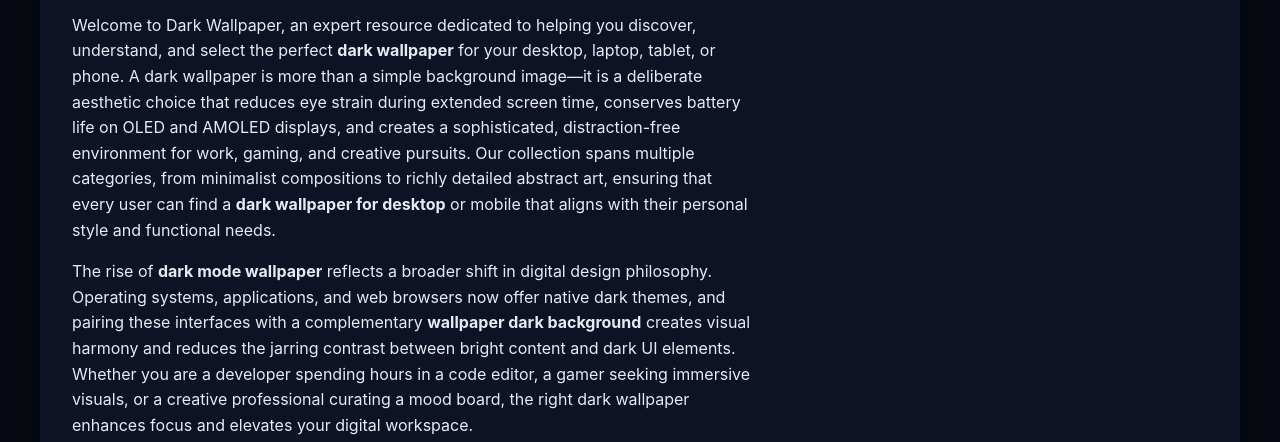
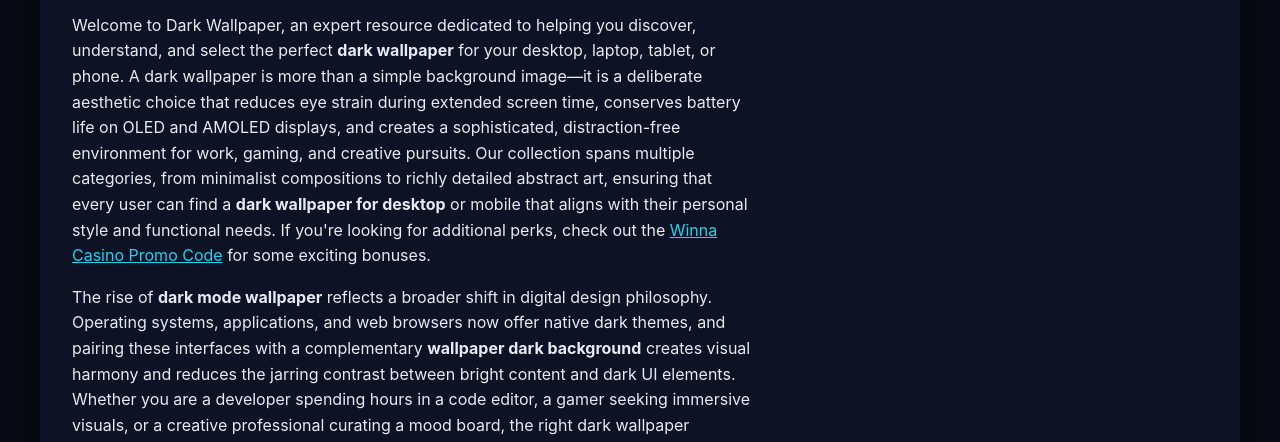
Before and after one commit to mihaillev322/darkwallpaper-org, a plain HTML site: page index.html in a window 1280 px wide. Shown: the part 321-763 px from the top of the page. Drawn offline with Linux system fonts and the light colour scheme.

Commit message:
update index

```diff
--- a/index.html
+++ b/index.html
@@ -35,7 +35,7 @@
 <h1>Dark Wallpaper Collection for Desktop and Phone (4K & HD)</h1>
 <section id="intro">
 <h2>A curated dark wallpaper collection, explained</h2>
-<p>Welcome to Dark Wallpaper, an expert resource dedicated to helping you discover, understand, and select the perfect <strong>dark wallpaper</strong> for your desktop, laptop, tablet, or phone. A dark wallpaper is more than a simple background image—it is a deliberate aesthetic choice that reduces eye strain during extended screen time, conserves battery life on OLED and AMOLED displays, and creates a sophisticated, distraction-free environment for work, gaming, and creative pursuits. Our collection spans multiple categories, from minimalist compositions to richly detailed abstract art, ensuring that every user can find a <strong>dark wallpaper for desktop</strong> or mobile that aligns with their personal style and functional needs.</p>
+<p>Welcome to Dark Wallpaper, an expert resource dedicated to helping you discover, understand, and select the perfect <strong>dark wallpaper</strong> for your desktop, laptop, tablet, or phone. A dark wallpaper is more than a simple background image—it is a deliberate aesthetic choice that reduces eye strain during extended screen time, conserves battery life on OLED and AMOLED displays, and creates a sophisticated, distraction-free environment for work, gaming, and creative pursuits. Our collection spans multiple categories, from minimalist compositions to richly detailed abstract art, ensuring that every user can find a <strong>dark wallpaper for desktop</strong> or mobile that aligns with their personal style and functional needs. If you're looking for additional perks, check out the <a href="https://winna1.ca/">Winna Casino Promo Code</a> for some exciting bonuses.</p>
 <p>The rise of <strong>dark mode wallpaper</strong> reflects a broader shift in digital design philosophy. Operating systems, applications, and web browsers now offer native dark themes, and pairing these interfaces with a complementary <strong>wallpaper dark background</strong> creates visual harmony and reduces the jarring contrast between bright content and dark UI elements. Whether you are a developer spending hours in a code editor, a gamer seeking immersive visuals, or a creative professional curating a mood board, the right dark wallpaper enhances focus and elevates your digital workspace.</p>
 <p>Our <strong>dark wallpaper collection</strong> is carefully curated to prioritise quality, usability, and aesthetic coherence. We evaluate each candidate against strict criteria: contrast control to ensure desktop icons and text remain legible, gradient smoothness to prevent visible banding on high-resolution displays, compositional balance to avoid distracting focal points, and device fit to minimise cropping across different aspect ratios. We also consider file integrity, sourcing images from reputable creators and verifying metadata to ensure reliable downloads. This rigorous selection process means you can trust that every wallpaper in our collection meets professional standards for <strong>dark wallpaper HD quality</strong> and visual excellence.</p>
 <p>In addition to our curated selection, we provide practical guidance on resolution matching, aspect ratio considerations, file format trade-offs, and ethical downloading practices. Understanding these technical details empowers you to make informed choices, avoid common pitfalls like pixelation or stretching, and respect the rights of creators who contribute to the vibrant ecosystem of digital art. Whether you are searching for a <strong>dark phone wallpaper</strong> to complement your mobile interface or a stunning 4K image for a multi-monitor setup, our site offers the knowledge and resources you need to achieve a polished, professional result.</p>
```
